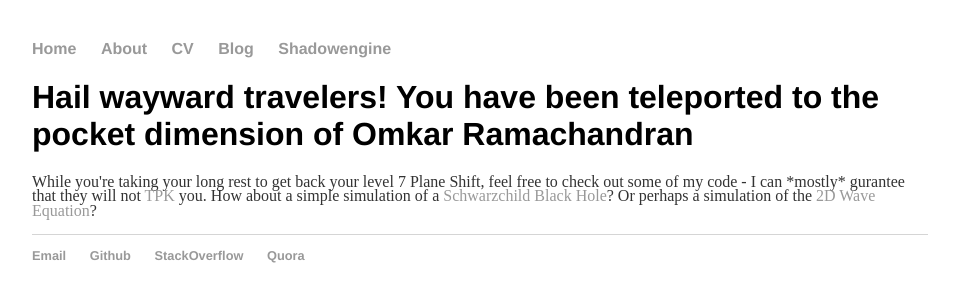
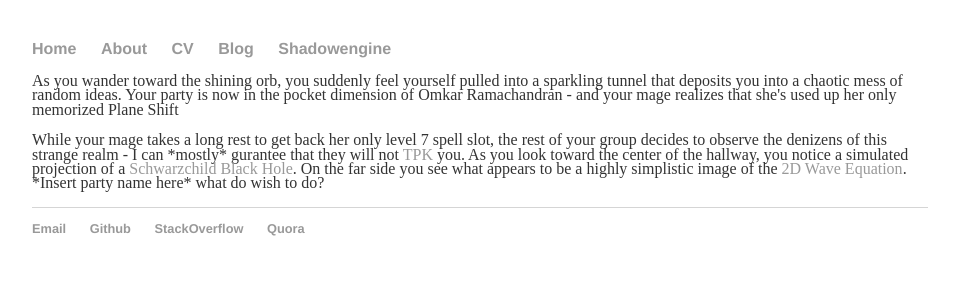
Before and after one commit to ShadowWarden/shadowwarden.github.io, a Jekyll site: the page built from index.html, in a window 1280 px wide. Shown: the top 302 px of the page, without its empty margins (160-1119 px from the left). Built offline with Jekyll 4.4.1, drawn with Linux system fonts in a browser that asks for light colours.

Commit message:
Changed writeup a bit

```diff
--- a/index.html
+++ b/index.html
@@ -3,8 +3,9 @@ layout: default
 title: ShadowWarden
 ---
 <div class="blurb">
-	<h1>Hail wayward travelers! You have been teleported to the pocket dimension of Omkar Ramachandran</h1>
+	<p>As you wander toward the shining orb, you suddenly  feel yourself pulled into a sparkling tunnel that deposits you into a chaotic mess of random ideas. Your party is now in the pocket dimension of Omkar Ramachandran - and your mage realizes that she's used up her only memorized Plane Shift</p>
 	<p>
-	While you're taking your long rest to get back your level 7 Plane Shift, feel free to check out some of my code - I can *mostly* gurantee that they will not <a href=https://en.wikipedia.org/wiki/Role-playing_game_terms#T>TPK</a> you. How about a simple simulation of a <a href=https://shadowwarden.github.io/GRPathTracer/>Schwarzchild Black Hole</a>? Or perhaps a simulation of the <a href=https://github.com/ShadowWarden/wavesim>2D Wave Equation</a>?
+	While your mage takes a long rest to get back her only level 7 spell slot, the rest of your group decides to observe the denizens of this strange realm - I can *mostly* gurantee that they will not <a href=https://en.wikipedia.org/wiki/Role-playing_game_terms#T>TPK</a> you.
+	As you look toward the center of the hallway, you notice a simulated projection of a <a href=https://shadowwarden.github.io/GRPathTracer/>Schwarzchild Black Hole</a>. On the far side you see what appears to be a highly simplistic image of the <a href=https://github.com/ShadowWarden/wavesim>2D Wave Equation</a>. *Insert party name here* what do wish to do?
 	</p>
 </div><!-- /.blurb -->
```
